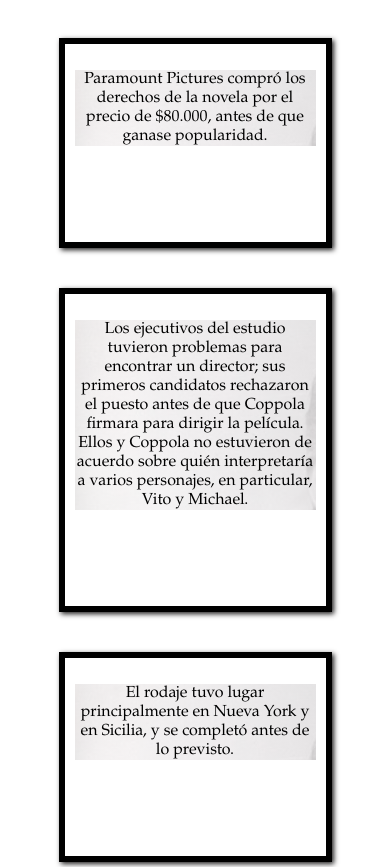
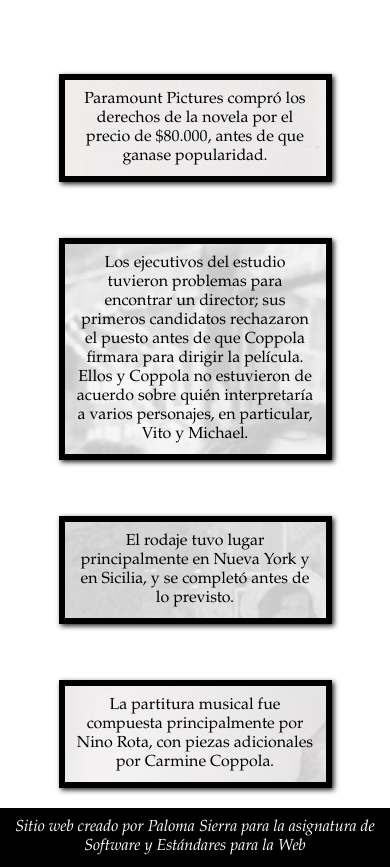
Before and after one commit to UO232919/practica1, a plain HTML site: page curiosidades.html in a window 390 px wide. Shown: the part 250-1117 px from the top of the page. Drawn offline with Linux system fonts and the light colour scheme.

Commit message:
Completo

```diff
--- a/curiosidades.html
+++ b/curiosidades.html
@@ -51,12 +51,8 @@
         <section>
             <h2>Curiosidades</h2>
 
-            <article>
-                <article>
             <p>Paramount Pictures compró los derechos de la novela por
                 el precio de $80.000, antes de que ganase popularidad.</p>
-                </article>
-                <article>
             <p>Los ejecutivos del estudio tuvieron problemas para
                 encontrar un director; sus primeros candidatos
                 rechazaron el
@@ -65,16 +61,10 @@
                 quién interpretaría a varios personajes, en particular,
                 Vito
                 y Michael. </p>
-                </article>
-                <article>
             <p>El rodaje tuvo lugar principalmente en Nueva York y en
                 Sicilia, y se completó antes de lo previsto.</p>
-                </article>
-                <article>
             <p>La partitura musical fue compuesta principalmente por
                 Nino Rota, con piezas adicionales por Carmine Coppola.</p>
-                </article>
-            </article>
         </section>
 
         <footer>
--- a/estilo.css
+++ b/estilo.css
@@ -32,7 +32,6 @@ h2 + ul > li {
 
 table {
     border-radius: 0.3125em;
-    font-size: 0.75em;
     font-weight: normal;
     border: none;
     border-collapse: collapse;
--- a/grid.css
+++ b/grid.css
@@ -1,73 +1,86 @@
-section article {
+section  {
     display: grid;
     grid-gap: 1.25em;
     grid-template-rows: minmax(50px, auto) minmax(50px, auto);
     grid-auto-rows: minmax(100px, auto);
 
 }
-section article article {
+
+p {
     border: 0.375em solid black;
     box-shadow: 0.125em 0.125em 0.3125em rgb(32, 31, 31);
     text-align: center;
     padding: 0.625em;
     margin-bottom: 1.25em;
 }
-section article article :nth-of-type(1) {
-    grid-column: 1 / 3;
+h2 {
+    grid-column: 2/3;
     grid-row: 1;
+}
+
+p:nth-of-type(1) {
+    grid-column: 1/3;
+    grid-row: 2/4;
+    background:
+        linear-gradient(rgba(250, 248, 248, 0.8),
+            rgba(250, 248, 248, 0.8)), url(images/puzo.jpg);
+}
+
+p:nth-of-type(2) {
+    grid-column: 3;
+    grid-row: 2 / 6;
+    background:
+        linear-gradient(rgba(250, 248, 248, 0.8),
+            rgba(250, 248, 248, 0.8)), url(images/coppola.jpg);
+}
+
+p:nth-of-type(3) {
+    grid-column: 1;
+    grid-row: 4/6;
+    background:
+        linear-gradient(rgba(250, 248, 248, 0.8),
+            rgba(250, 248, 248, 0.8)), url(images/sicilia.jpg);
+}
+
+p:nth-of-type(4) {
+    grid-column: 2;
+    grid-row: 4/6;
     background:
         linear-gradient(rgba(250, 248, 248, 0.8),
             rgba(250, 248, 248, 0.8)), url(images/rota.jpg);
 }
 
-section article article :nth-of-type(2) {
-    grid-column: 3;
-    grid-row: 1 / 3;
-    background:
-        linear-gradient(rgba(250, 248, 248, 0.8),
-            rgba(250, 248, 248, 0.8)), url(images/coppola.jpg);
-}
 
-section article article n:nth-of-type(3) {
-    grid-column: 1;
-    grid-row: 2;
-    background:
-        linear-gradient(rgba(250, 248, 248, 0.8),
-            rgba(250, 248, 248, 0.8)), url(images/sicilia.jpg);
-}
-
-section article article n:nth-of-type(4) {
-    grid-column: 2;
-    grid-row: 2;
-    background:
-        linear-gradient(rgba(250, 248, 248, 0.8),
-            rgba(250, 248, 248, 0.8)), url(images/puzo.jpg);
-}
 
 @media screen and (max-width : 700px) {
-    section article {
-        grid-auto-rows: minmax(9.375em, auto);
+    section {
+        grid-auto-rows: minmax(5.375em, auto);
 
     }
 
-    section article article :nth-of-type(1) {
+    h2 {
         grid-column: 1;
         grid-row: 1;
     }
 
-    section article article :nth-of-type(2) {
+    p:nth-of-type(1) {
         grid-column: 1;
         grid-row: 2;
     }
 
-    section article article :nth-of-type(3) {
+    p:nth-of-type(2) {
         grid-column: 1;
         grid-row: 3;
     }
 
-    section article article :nth-of-type(4) {
+    p:nth-of-type(3) {
         grid-column: 1;
         grid-row: 4;
     }
 
+    p:nth-of-type(4) {
+        grid-column: 1;
+        grid-row: 5;
+    }
+
 }
```
Lines whose indentation alone changed are shown as unchanged.
